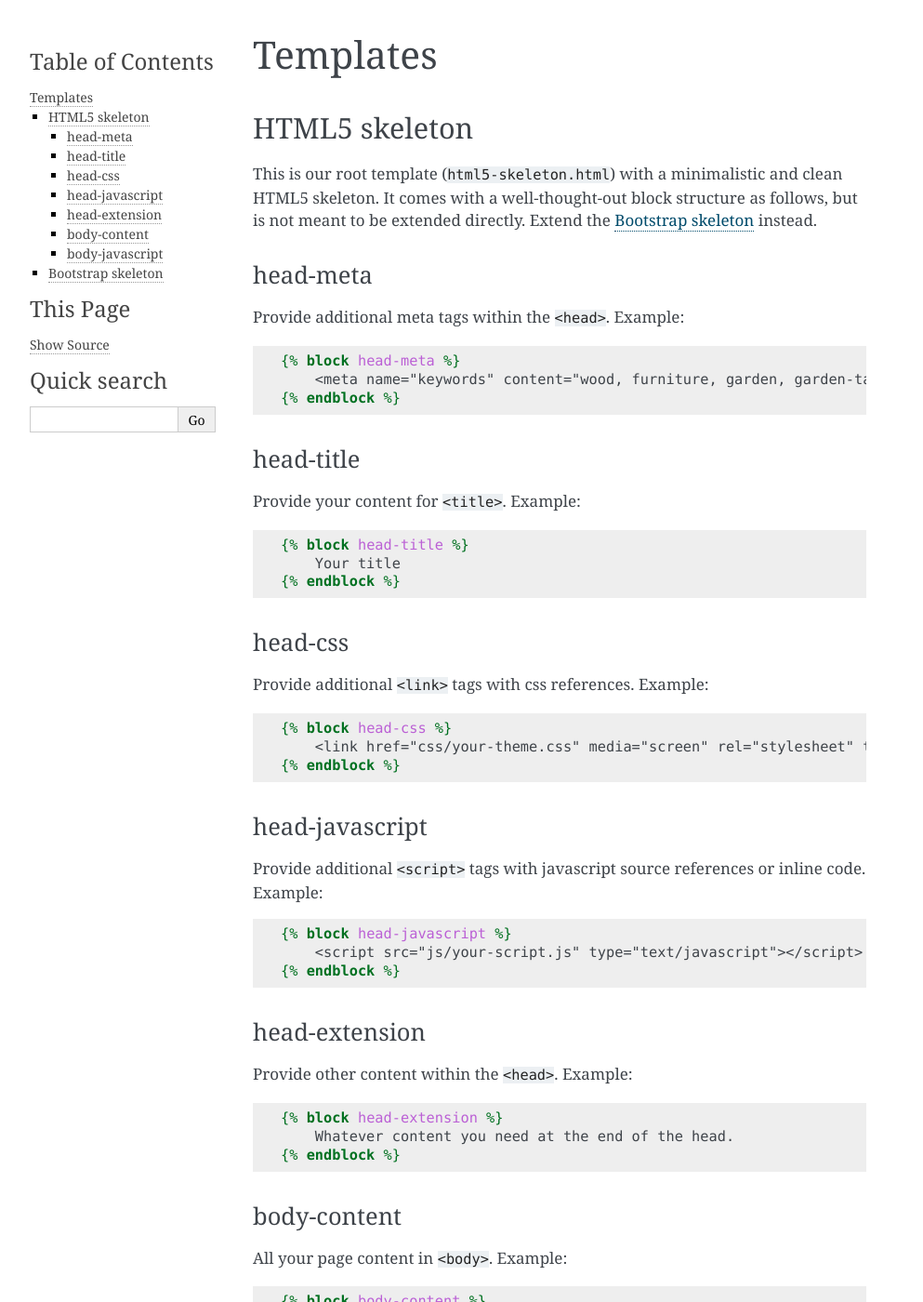
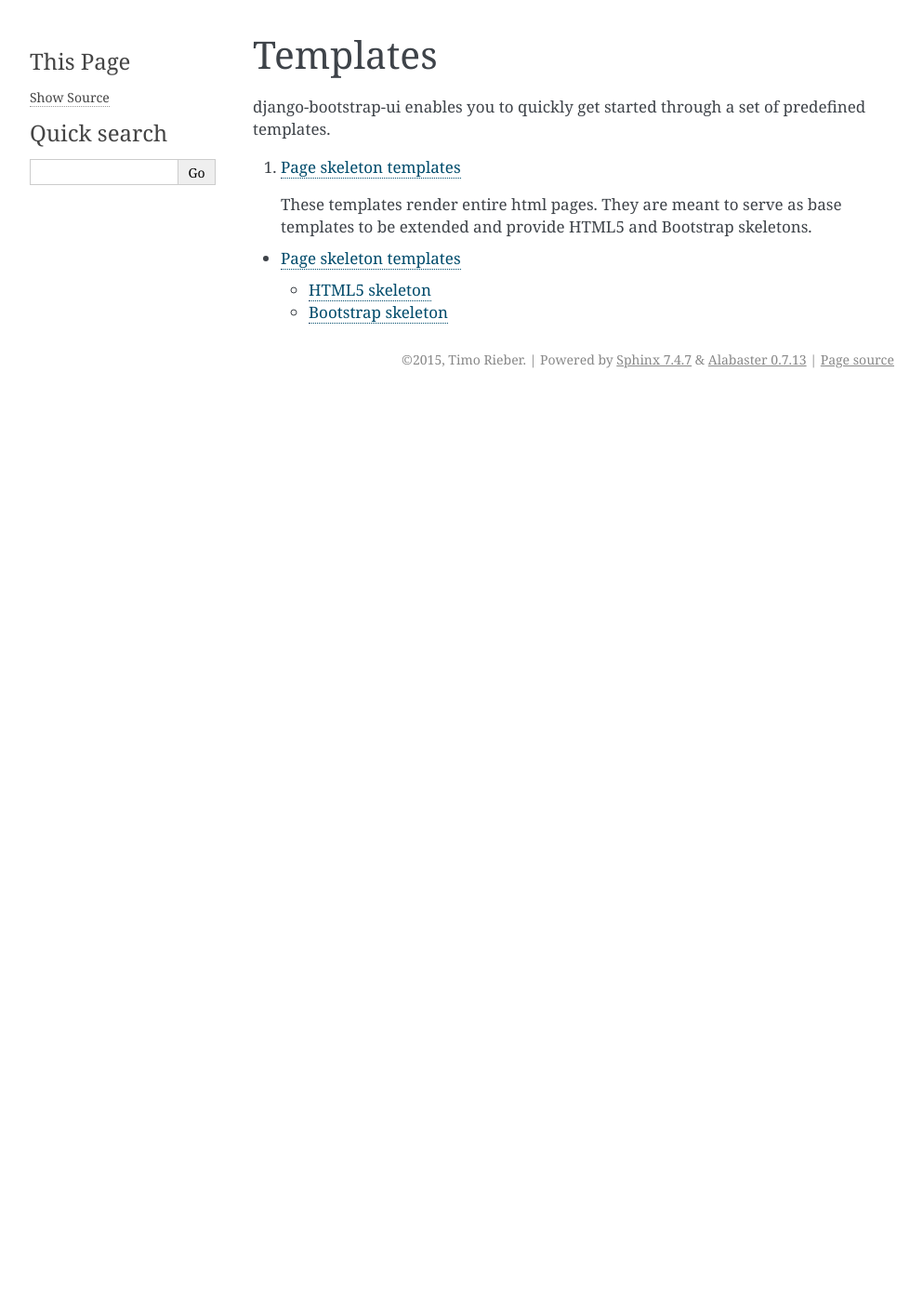
Before and after one commit to texperience/django-bootstrap-ui, a Sphinx documentation site: the page built from docs/templates/index.rst, in a window 1280 px wide and 1400 px high. Shown: the whole window at 93% size, without its empty margins (148-1141 px from the left). Built offline with Sphinx 7.4.7, drawn with Linux system fonts in a browser that asks for light colours; some of the changed text lies outside the part shown.

Commit message:
Improved documentation page intros and renamed components to template tag API

```diff
--- a/docs/index.rst
+++ b/docs/index.rst
@@ -46,5 +46,5 @@ Index
 
    getting_started/index
    templates/index
-   components/index
+   template_tag_api/index
    reference/index
--- a/docs/components/index.rst
+++ b/docs/template_tag_api/index.rst
@@ -1,5 +1,7 @@
-Components
-==========
+Template tag API
+================
+
+Generate your own, customized Bootstrap elements using our template tags.
 
 Grid system
 -----------
--- a/docs/templates/index.rst
+++ b/docs/templates/index.rst
@@ -1,111 +1,13 @@
 Templates
 =========
 
-HTML5 skeleton
---------------
+django-bootstrap-ui enables you to quickly get started through a set of predefined templates.
 
-This is our root template (``html5-skeleton.html``) with a minimalistic and clean HTML5 skeleton. It comes with a well-thought-out block structure as follows, but is not meant to be extended directly. Extend the `Bootstrap skeleton`_ instead.
+#. :doc:`skeletons/index`
 
-head-meta
-*********
+   These templates render entire html pages. They are meant to serve as base templates to be extended and provide HTML5 and Bootstrap skeletons.
 
-Provide additional meta tags within the ``<head>``. Example:
+.. toctree::
+   :maxdepth: 2
 
-.. code:: Django
-
-    {% block head-meta %}
-        <meta name="keywords" content="wood, furniture, garden, garden-table, etc.">
-    {% endblock %}
-
-head-title
-**********
-
-Provide your content for ``<title>``. Example:
-
-.. code:: Django
-
-    {% block head-title %}
-        Your title
-    {% endblock %}
-
-head-css
-********
-
-Provide additional ``<link>`` tags with css references. Example:
-
-.. code:: Django
-
-    {% block head-css %}
-        <link href="css/your-theme.css" media="screen" rel="stylesheet" type="text/css">
-    {% endblock %}
-
-head-javascript
-***************
-
-Provide additional ``<script>`` tags with javascript source references or inline code. Example:
-
-.. code:: Django
-
-    {% block head-javascript %}
-        <script src="js/your-script.js" type="text/javascript"></script>
-    {% endblock %}
-
-head-extension
-**************
-
-Provide other content within the ``<head>``. Example:
-
-.. code:: Django
-
-    {% block head-extension %}
-        Whatever content you need at the end of the head.
-    {% endblock %}
-
-body-content
-************
-
-All your page content in ``<body>``. Example:
-
-.. code:: Django
-
-    {% block body-content %}
-        <h1>Hello, django-bootstrap-ui!</h1>
-    {% endblock %}
-
-body-javascript
-***************
-
-Provide additional ``<script>`` tags with javascript source references or inline code just before ``<body>`` ends. Example:
-
-.. code:: Django
-
-    {% block body-javascript %}
-        <script src="js/your-lately-embedded-script.js" type="text/javascript"></script>
-    {% endblock %}
-
-Bootstrap skeleton
-------------------
-
-This template (``bootstrap-skeleton.html``) extends our `HTML5 skeleton`_ and provides Bootstrap support. Extend this to get a working, bootstraped page layout.
-
-.. code:: Django
-
-    {% extends "bootstrap_ui/bootstrap-skeleton.html" %}
-
-There are no additional blocks besides the above, the following ones are sensibly used by this template:
-
-* head-meta
-* head-css
-* head-javascript
-* body-javascript
-
-Be careful when you are going to use these blocks with your own stuff. Remember to apply ``{{ block.super }}`` so you won't overwrite existing and necessary Bootstrap resources. Example:
-
-.. code:: Django
-
-    {% block head-meta %}
-        {{ block.super }}
-
-        <!-- Page description -->
-        <meta name="description" content="This is your page description." />
-    {% endblock %}
+   skeletons/index
```
Also changed, not shown: README.rst (+6 -2 lines), docs/getting_started/index.rst (+6 -2 lines), docs/templates/skeletons/index.rst (added, +113 -0 lines).
